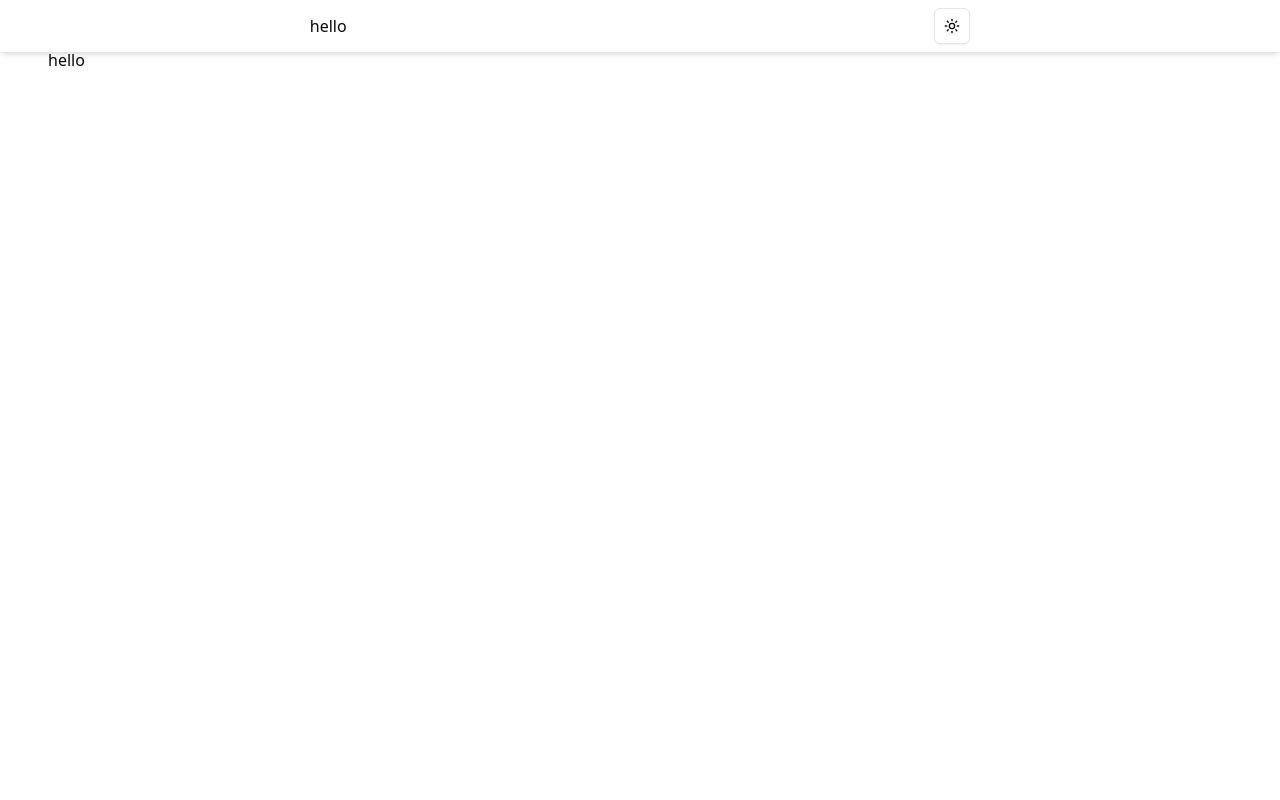
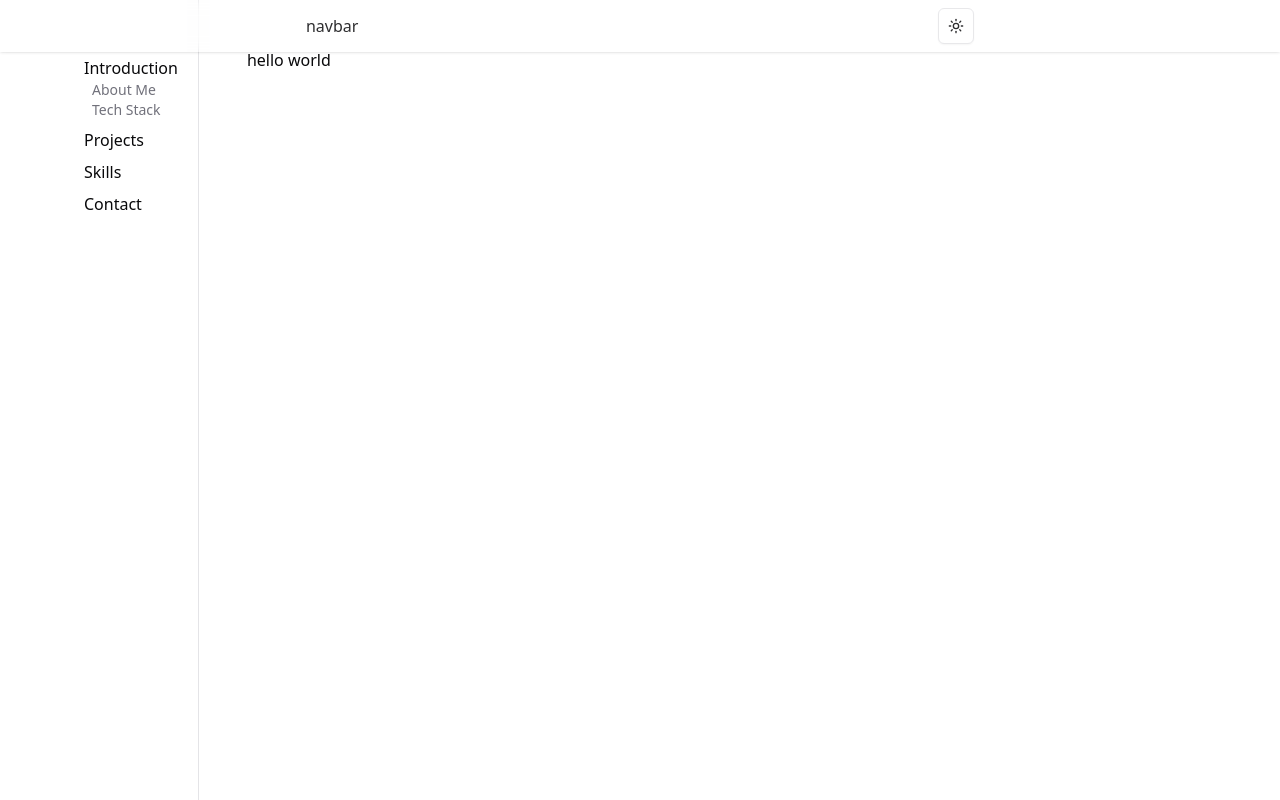
Before and after one commit to aromibenard/personal-website, a Next.js app: page / in a window 1280 px wide. Built offline with nearby package versions, Linux system fonts and the light colour scheme.

Commit message:
feat: add sidebar navigation and update layout structure

```diff
--- /dev/null
+++ b/app/contact/page.tsx
@@ -0,0 +1,7 @@
+export default function Contact() {
+    return (
+        <div>
+            contact😏
+        </div>
+    )
+}
--- /dev/null
+++ b/app/introduction/page.tsx
@@ -0,0 +1,7 @@
+export default function Introduction() {
+    return (
+        <div>
+            intro😏
+        </div>
+    )
+}
--- a/app/layout.tsx
+++ b/app/layout.tsx
@@ -3,6 +3,7 @@ import { Geist, Geist_Mono } from "next/font/google";
 import "./globals.css";
 import { ThemeProvider } from "@/components/theme-provider";
 import NavBar from "@/components/nav-bar";
+import SideBar from "@/components/side-bar";
 
 const geistSans = Geist({
   variable: "--font-geist-sans",
@@ -36,7 +37,10 @@ export default function RootLayout({
           disableTransitionOnChange
         >
           <NavBar />
-          {children}
+          <div className="flex md:max-w-6xl md:mx-auto">
+            <SideBar />
+            {children}
+          </div>
         </ThemeProvider>
       </body>
     </html>
--- a/app/page.tsx
+++ b/app/page.tsx
@@ -1,7 +1,7 @@
 export default function Home() {
   return (
-    <div className="p-8 md:p-12">
-      hello
+    <div className="p-8 md:p-12 flex flex-col space-y-4">
+      hello world
     </div>
   );
 }
--- /dev/null
+++ b/app/projects/page.tsx
@@ -0,0 +1,7 @@
+export default function Projects() {
+    return (
+        <div>
+            projects😏
+        </div>
+    )
+}
--- /dev/null
+++ b/app/skills/page.tsx
@@ -0,0 +1,7 @@
+export default function Skills() {
+    return (
+        <div>
+            skills😏
+        </div>
+    )
+}
--- a/components/nav-bar.tsx
+++ b/components/nav-bar.tsx
@@ -2,8 +2,8 @@ import { ModeToggle } from "./mode-toggle";
 
 export default function NavBar() {
     return (
-        <div className="flex items-center justify-around p-2 shadow-md fixed top-0 z-50 px-4 w-full">
-            <p>hello</p>
+        <div className="flex items-center justify-around p-2 shadow-sm fixed top-0 z-50 px-4 w-full dark:border-b opacity-85 backdrop-blur-sm">
+            <p>navbar</p>
             <div className="relative">
                 <ModeToggle />
             </div>
--- /dev/null
+++ b/components/side-bar-links.tsx
@@ -0,0 +1,70 @@
+'use client'
+
+import clsx from "clsx"
+import Link from "next/link"
+import { usePathname } from "next/navigation"
+
+const mainLinks = [
+    {
+        name: 'Introduction',
+        href: '/introduction',
+        children: [
+            {
+                name: 'About Me',
+                href: '/introduction/about-me',
+            },
+            {
+                name: 'Tech Stack',
+                href: '/introduction/tech-stack',
+            }
+        ]
+    },
+    {
+        name: 'Projects',
+        href: '/projects',
+    },
+    {
+        name: 'Skills',
+        href: '/skills',
+    },
+    {
+        name: 'Contact',
+        href: '/contact',
+    },
+]
+
+
+export default function SideBarLinks () {
+    const pathname = usePathname()
+
+    return (
+        <div className="flex flex-col gap-2">
+            {mainLinks.map((link) => (
+                <div key={link.name} className="flex flex-col">
+                    <Link
+                        href={link.href}
+                        className={clsx(
+                            'md:justify-start font-medium transition-colors hover:text-primary',
+                            { 'text-primary': pathname === link.href }
+                        )}
+                    >
+                        {link.name}
+                    </Link>
+
+                    {link.children?.map((child) => (
+                        <Link
+                            key={child.name}
+                            href={child.href}
+                            className={clsx(
+                                'ml-2 text-sm text-muted-foreground transition-colors hover:text-primary',
+                                { 'text-primary': pathname === child.href }
+                            )}
+                        >
+                            {child.name}
+                        </Link>
+                    ))}
+                </div>
+            ))}
+        </div>
+    )
+}
--- /dev/null
+++ b/components/side-bar.tsx
@@ -0,0 +1,9 @@
+import SideBarLinks from "./side-bar-links"
+
+export default function SideBar() {
+    return (
+        <div className="border-r min-h-screen  p-4 md:p-14 md:px-5">
+            <SideBarLinks />
+        </div>
+    )
+}
```
